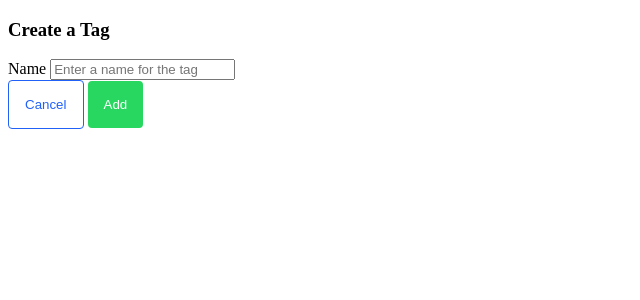
After one commit to cassreinhart/flask-blogly, a Flask app: page /tags/new in a window 1280 px wide. The commit adds this page. Shown: the top 300 px of the page, without its empty margins (0-640 px from the left). Run offline with Flask 2, Linux system fonts and the light colour scheme.

Commit message:
added tags functionality and templates

```diff
--- a/app.py
+++ b/app.py
@@ -1,7 +1,7 @@
 """Blogly application."""
 
 from flask import Flask, request, redirect, render_template, current_app
-from models import db, connect_db, User, Post
+from models import db, connect_db, User, Post, Tag
 from flask_debugtoolbar import DebugToolbarExtension
 
 
@@ -108,15 +108,20 @@ def delete_user(user_id):
 def posts_add_post_form(user_id):
     """Show form to add a post for that user."""
     user = User.query.get_or_404(user_id)
-    return render_template('posts/create_post.html', user=user)
+    tags = Tag.query.all()
+    #not sure if line above will work... name conflict?
+    return render_template('posts/create_post.html', user=user, tags=tags)
 
 @app.route('/users/<int:user_id>/posts/new', methods=['POST'])
 def posts_handle_add_post(user_id):
     """Handle add form; add post and redirect to the user detail page."""
     user = User.query.get_or_404(user_id)
+    tag_ids = [int(num) for num in request.form.getlist('tags')]
+    tags = Tag.query.filter(Tag.id.in_(tag_ids)).all()
     new_post = Post(title=request.form['title'],
                     content=request.form['content'],
-                    user=user)
+                    user=user,
+                    tags=tags)
 
     db.session.add(new_post)
     db.session.commit()
@@ -124,7 +129,7 @@ def posts_handle_add_post(user_id):
 
     return redirect('/users/{user_id}}')
 
-@app.route('/posts/<int:post_id>') ########## post_id???
+@app.route('/posts/<int:post_id>')
 def posts_show_post_details(post_id):
     """Show a post.
     Show buttons to edit and delete the post."""
@@ -135,7 +140,8 @@ def posts_show_post_details(post_id):
 def posts_edit_post_form(post_id):
     """Show form to edit a post, and to cancel (back to user page)."""
     post = Post.query.get_or_404(post_id)
-    return render_template('posts/edit_post.html', post=post)
+    tags = Tag.query.all() #get tags from db
+    return render_template('posts/edit_post.html', post=post, tags=tags)
 
 @app.route('/posts/<int:post_id>/edit', methods=['POST'])
 def posts_handle_edit_post(post_id):
@@ -143,6 +149,10 @@ def posts_handle_edit_post(post_id):
     post = Post.query.get_or_404(post_id)
     post.title = request.form['title']
     post.content = request.form['content']
+
+    tag_ids = [int(num) for num in request.form.getlist('tags')]
+    tags = Tag.query.filter(Tag.id.in_(tag_ids)).all() # I don't understand this line very well.....
+
     db.session.add(post)
     db.session.commit()
     flash(f"Post: {post.title} edited!")
@@ -159,3 +169,67 @@ def posts_delete(post_id):
     flash(f"Post {post.title} deleted.")
 
     return redirect(f"/users/{post.user_id}")
+
+
+##################### TAG ROUTES BELOW ######################
+
+@app.route('/tags')
+def list_all_tags():
+    """Lists all tags, with links to the tag detail page."""
+    tags = Tag.query.order_by('name').all()
+
+    return render_template('tags/list.html', tags=tags)
+
+@app.route('/tags/<int:tag_id>')
+def show_tag_detail(tag_id):
+    """Show detail about a tag. Have links to edit form and to delete."""
+    tag = Tag.query.get_or_404(tag_id)
+    return render_template('/tags/tag.html', tag=tag)
+
+@app.route('/tags/new')
+def show_add_tag_form():
+    """Shows a form to add a new tag."""
+    #Why do I need posts in this route???
+    return render_template('/tags/add.html')
+
+@app.route('/tags/new', methods=['POST'])
+def handle_add_tag():
+    """Process add form, adds tag, and redirect to tag list."""
+
+    new_tag = Tag(name=request.form['name'])
+
+    db.session.add(new_tag)
+    db.session.commit()
+    flash(f"New Tag: {new_tag.name} added!")
+
+    return redirect('/tags')
+
+@app.route('/tags/<int:tag_id>/edit')
+def show_edit_tag_form(tag_id):
+    """Show edit form for a tag."""
+    tag = Tag.query.get_or_404(tag_id)
+
+    return render_template('/tags/edit.html', tag=tag)
+
+@app.route('/tags/<int:tag_id>/edit', methods=['POST'])
+def handle_edit_tag(tag_id):
+    """Process edit form, edit tag, and redirects to the tags list."""
+    tag = Tag.query.get_or_404(tag_id)
+    tag.name = request.form['name']
+    db.session.add(tag)
+    db.session.commit()
+    flash(f"Tag: {tag.name} edited!")
+
+    return redirect('/tags')
+
+@app.route('/tags/<int:tag_id>/delete', methods=['POST'])
+def delete_tag(tag_id):
+    """Delete a tag."""
+
+    tag = Tag.query.get_or_404(tag_id)
+
+    db.session.delete(tag)
+    db.session.commit()
+    flash(f"Tag {tag.title} deleted.")
+
+    return redirect('/tags')
--- a/static/style.css
+++ b/static/style.css
@@ -3,8 +3,6 @@ button {
     border: none;
     border-radius: 4px;
     font-family: Arial, Helvetica, sans-serif;
-    background-color: rgb(40, 215, 96);
-    color: #ffffff;
 }
 
 h2 {
@@ -18,13 +16,18 @@ p {
 
 /* button styling */
 .cancel {
-
+    border: 1px solid rgb(33, 97, 247);
+    text-align: center;
+    color: rgb(33, 97, 247);
+    background-color: #ffffff;
 }
 
 .submit {
-
+    background-color: rgb(40, 215, 96);
+    color: #ffffff;
 }
 
 .delete {
-
+    background-color: rgb(192, 3, 3);
+    color: white;
 }
--- a/templates/posts/edit_post.html
+++ b/templates/posts/edit_post.html
@@ -8,6 +8,12 @@
     <form action="/posts/{{post.id}}/edit" method="post">
         <label for="title">Title </label> <input type="text" name="title" placeholder="First Post!">
         <label for="content">Post Content </label> <textarea name="content">{{ post.content }}</textarea>
+        <div class="tag-checkbox">
+            {% for tag in tags %}
+            <input type="checkbox" name="tag" value="{{tag.name}}"> <label for="tag">{{tag.name}}</label>
+            <!-- How to insert "placeholder" for checkbox-- Boolean? -->
+            {% endfor %}
+        </div>
 
         <button formaction="/users/{{post.user_id}}" class="cancel" id="cancel">Cancel</button>
         <button class="submit" type="submit" id="save">Save</button>
--- /dev/null
+++ b/templates/tags/add.html
@@ -0,0 +1,26 @@
+{% extends 'base.html' %}
+
+{% block title %} Add Tag {% endblock %}
+
+{% block content %}
+    <div class="form">
+        <h3>Create a Tag</h3>
+        <form action="/tags/new" method="post">
+            <!-- Check this line above -->
+            <div>
+            <label for="name">Name </label> <input type="text" name="name" id="name" placeholder="Enter a name for the tag">
+            </div>
+            <div>
+                {% for post in posts %}
+                <div>
+                    <input type="checkbox" name="posts" value="{{ post.id }}" id="post_{{ post.id }}">
+                    <label for="post_{{ post.id }}">{{ post.title }}</label>
+                </div>
+                {% endfor %}
+            </div>
+            <button class="cancel" formaction="/tags">Cancel</button>
+            <button formaction="/tags/new" formmethod="post" type="submit" class="submit">Add</button>
+             <!-- Not sure about above form actions -->
+        </form>
+    </div>
+{% endblock %}
--- a/templates/users/edit.html
+++ b/templates/users/edit.html
@@ -8,8 +8,8 @@
         <label for="first_name">First Name </label> <input type="text" name="first_name">
         <label for="last_name">Last Name </label> <input type="text" name="last_name">
         <label for="image_url">Image URL </label> <input type="url" name="image_url">
-        <button id="cancel">Cancel</button>
-        <button type="submit" id="save">Save</button>
+        <button class="cancel">Cancel</button>
+        <button type="submit" class="submit">Save</button>
     </form>
 
 {% endblock %}
--- a/templates/users/new.html
+++ b/templates/users/new.html
@@ -5,7 +5,7 @@
 {% block content %}
     <h2>Create a user</h2>
     <form action="/users/new" method="post">
-        <label for="first_name">First Name </label> <input type="text" name="first_name" required>
+        <label for="first_name">First Name </label> <input type="text" name="first_name" required autofocus>
         <label for="last_name">Last Name </label> <input type="text" name="last_name" required>
         <label for="image_url">Image URL </label> <input type="url" name="image_url">
         <button class="submit" type="submit">Add</button>
```
Also changed, not shown: models.py (+27 -0 lines), templates/posts/create_post.html (+9 -3 lines), templates/posts/post.html (+7 -0 lines), templates/tags/edit.html (added, +27 -0 lines), templates/tags/list.html (added, +16 -0 lines), templates/tags/tag.html (added, +17 -0 lines).
